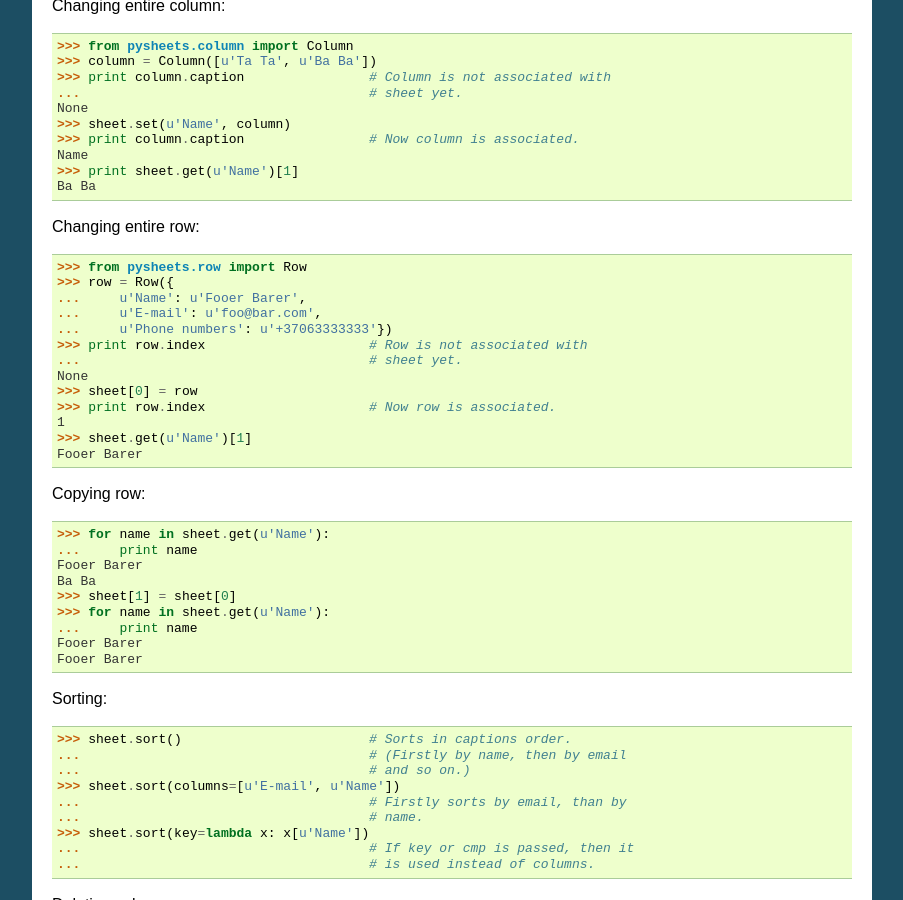
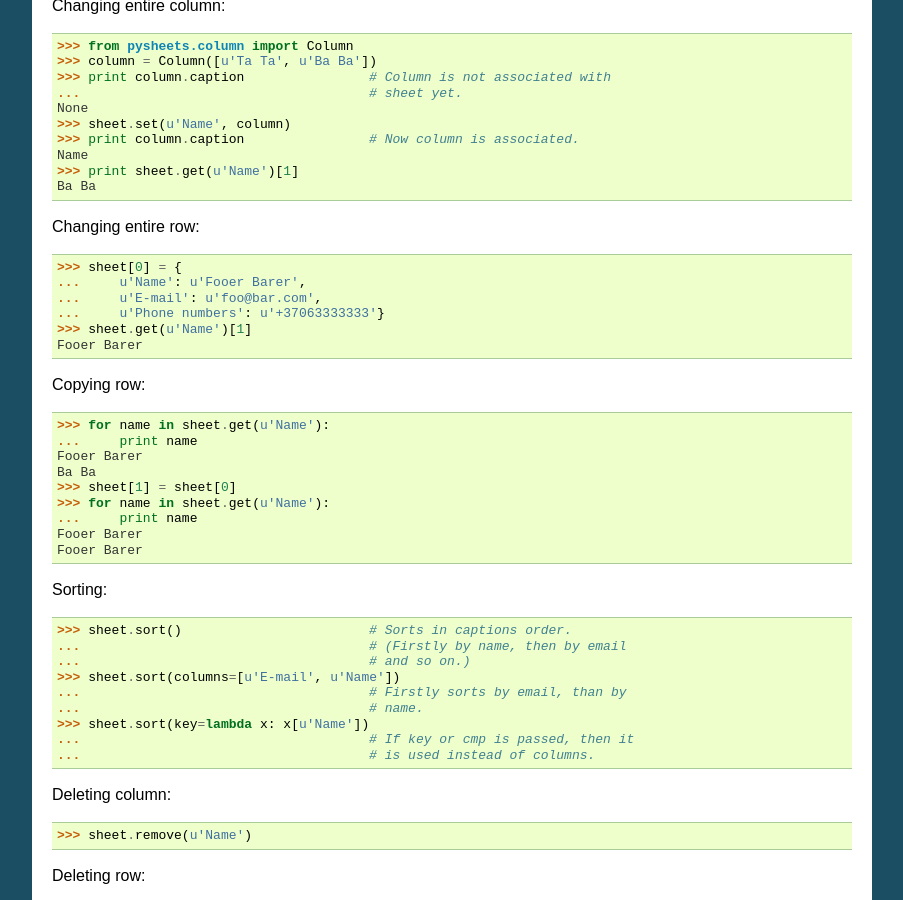
Before and after one commit to vakaras/pysheets, a Sphinx documentation site: the page built from docs/usecases.rst, in a window 1280 px wide and 900 px high, scrolled down 1931 px. Shown: the whole window, without its empty margins (198-1101 px from the left). Built offline with Sphinx 7.4.7, drawn with Linux system fonts in a browser that asks for light colours.

Commit message:
Small change in doctests.

```diff
--- a/docs/usecases.rst
+++ b/docs/usecases.rst
@@ -123,17 +123,10 @@ Ba Ba
 
 Changing entire row:
 
->>> from pysheets.row import Row
->>> row = Row({
+>>> sheet[0] = {
 ...     u'Name': u'Fooer Barer',
 ...     u'E-mail': u'foo@bar.com',
-...     u'Phone numbers': u'+37063333333'})
->>> print row.index                     # Row is not associated with
-...                                     # sheet yet.
-None
->>> sheet[0] = row
->>> print row.index                     # Now row is associated.
-1
+...     u'Phone numbers': u'+37063333333'}
 >>> sheet.get(u'Name')[1]
 Fooer Barer
 
@@ -273,7 +266,7 @@ ValidationError: Values of column ID have to be unique integers.
 2
 >>> del sheet[1]
 >>> sheet.append([u'3'])
->>> sheet[1] = Row({u'ID': 4})
+>>> sheet[1] = {u'ID': 4}
 >>> sheet.append([u'3'])
 
 >>> def split_name(sheet, row, replaced_row=None):
@@ -295,10 +288,10 @@ E-mail First name Last name Phone numbers
 ...     u'Phone numbers': u''})
 >>> sheet.get(u'First name')[-1]
 u'Bla'
->>> sheet[-1] = Row({
+>>> sheet[-1] = {
 ...     u'Name': u'Ku Foo',
 ...     u'E-mail': u'b@g.com',
-...     u'Phone numbers': u''})
+...     u'Phone numbers': u''}
 >>> sheet.get(u'Last name')[-1]
 u'Foo'
 
```
